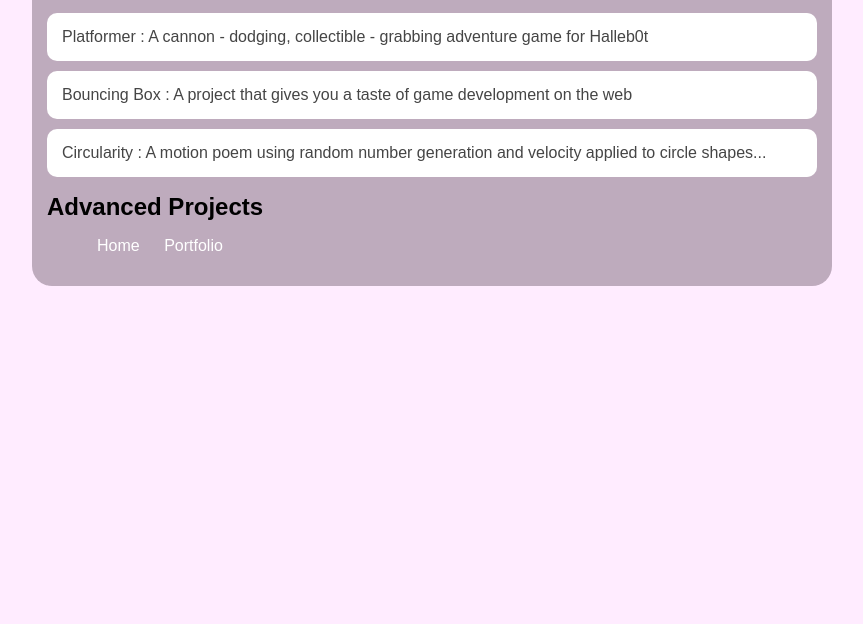
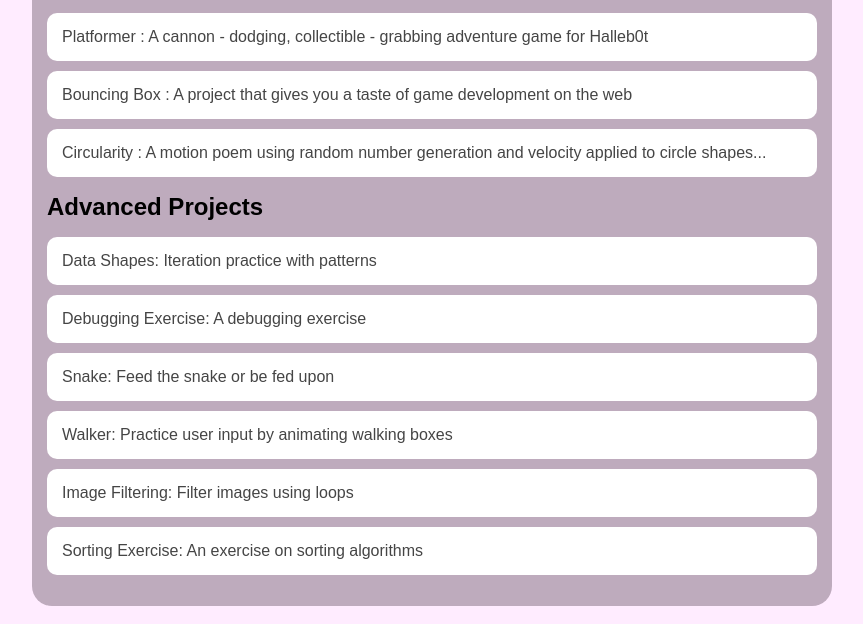
Before and after one commit to Ereed337/Ereed337.github.io, a plain HTML site: page portfolio.html in a window 1280 px wide. Shown: the part 191-815 px from the top of the page, without its empty margins (208-1071 px from the left). Drawn offline with Linux system fonts and the light colour scheme.

Commit message:
adding ASD projects

```diff
--- a/portfolio.html
+++ b/portfolio.html
@@ -28,13 +28,13 @@
                     <li><a href="projects/circularity/">Circularity : A motion poem using random number generation and velocity applied to circle shapes...</a></li>
                 </ul>
                 <h2>Advanced Projects</h2>
-                <ul id="nav-ul">
-                    <li class="nav-li">
-                        <a class="nav-a" href="index.html">Home</a>
-                    </li>
-                    <li class="nav-li">
-                        <a class="nav-a" href="portfolio.html">Portfolio</a>
-                    </li>
+                <ul id ="portfolio">
+                    <li><a href="asd-projects/data-shapes"> Data Shapes: Iteration practice with patterns</a></li>
+                    <li><a href="asd-projects/debugging-exercise"> Debugging Exercise: A debugging exercise</a></li>
+                    <li><a href="asd-projects/snake">Snake: Feed the snake or be fed upon</a></li>
+                    <li><a href="asd-projects/walker">Walker: Practice user input by animating walking boxes</a></li>
+                    <li><a href="asd-projects/image-filtering">Image Filtering: Filter images using loops</a></li>
+                    <li><a href="asd-projects/sorting-exercise">Sorting Exercise: An exercise on sorting algorithms</a></li>
                 </ul>
             </div>
         </main>
```
